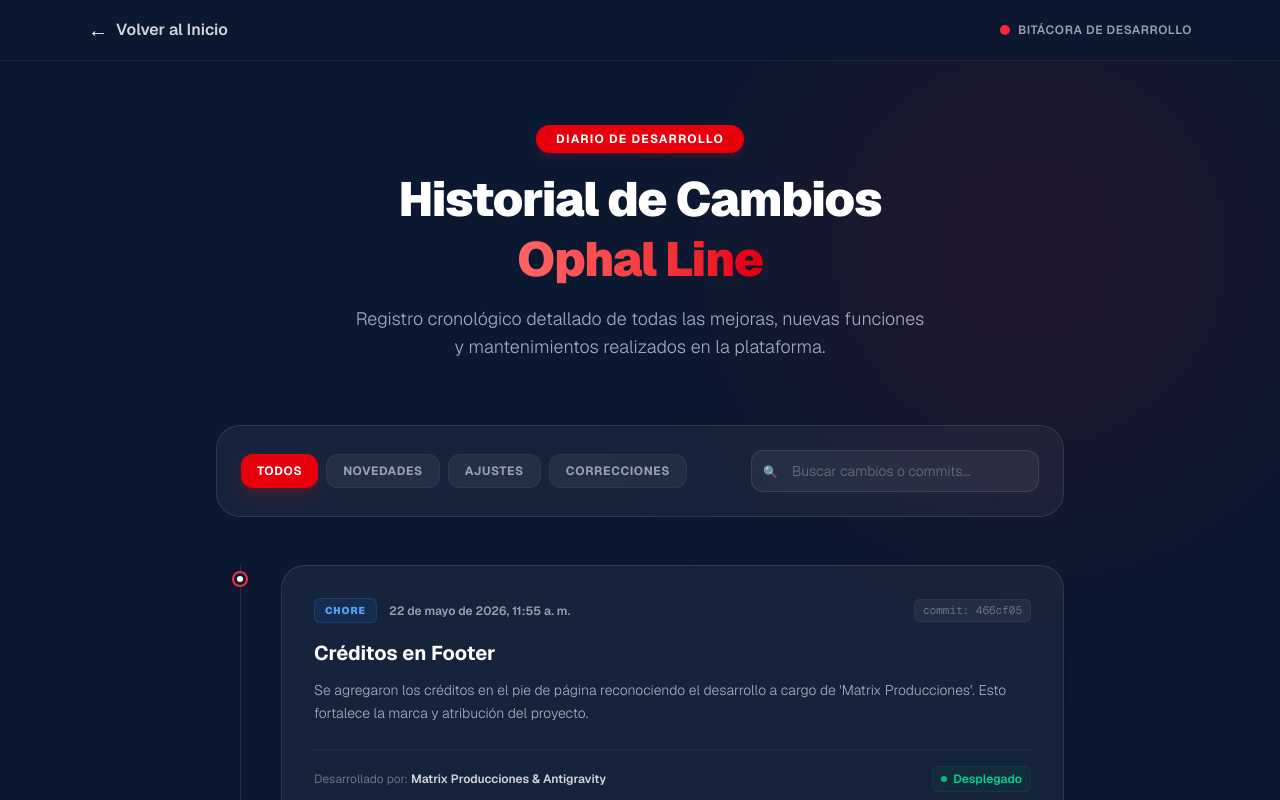
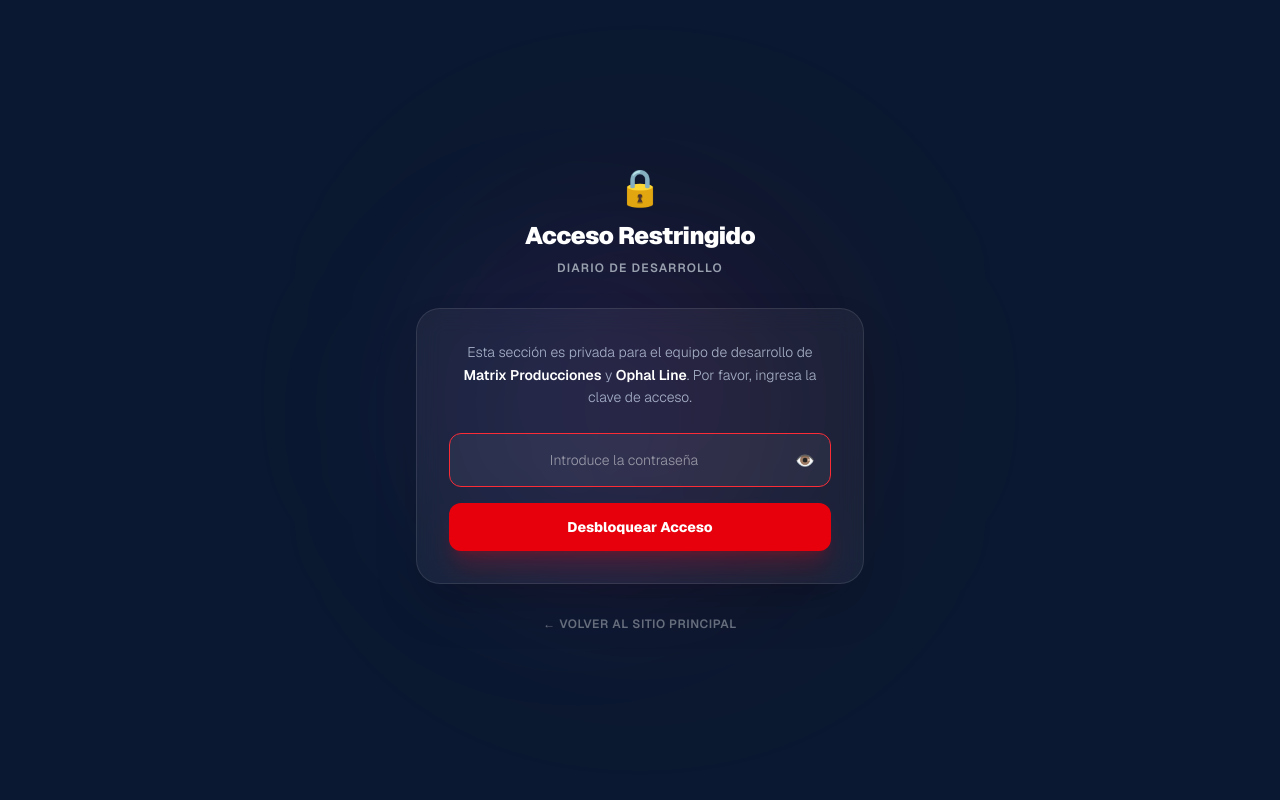
Before and after one commit to neoeliecer/ophalline, a Next.js app: page /diario in a window 1280 px wide. Shown: the top 800 px of the page. Built offline with nearby package versions, Linux system fonts and the light colour scheme.

Commit message:
security: Protect /diario page with a premium password gate lock screen

```diff
--- a/app/diario/page.tsx
+++ b/app/diario/page.tsx
@@ -1,6 +1,6 @@
 "use client";
 
-import { useState } from 'react';
+import { useState, useEffect } from 'react';
 import Link from 'next/link';
 import diaryData from './diario.json';
 
@@ -15,8 +15,42 @@
 }
 
 export default function Diario() {
+  const [isAuthenticated, setIsAuthenticated] = useState<boolean>(false);
+  const [password, setPassword] = useState<string>('');
+  const [showPassword, setShowPassword] = useState<boolean>(false);
+  const [error, setError] = useState<boolean>(false);
+  const [shake, setShake] = useState<boolean>(false);
+
   const [filter, setFilter] = useState<string>('ALL');
   const [searchQuery, setSearchQuery] = useState<string>('');
+
+  // Check session storage on mount
+  useEffect(() => {
+    const auth = sessionStorage.getItem('diario_auth');
+    if (auth === 'true') {
+      setIsAuthenticated(true);
+    }
+  }, []);
+
+  const handleLogin = (e: React.FormEvent) => {
+    e.preventDefault();
+    // Clave de acceso establecida: matrix2026
+    if (password === 'matrix2026') {
+      setError(false);
+      setIsAuthenticated(true);
+      sessionStorage.setItem('diario_auth', 'true');
+    } else {
+      setError(true);
+      setShake(true);
+      setPassword('');
+      setTimeout(() => setShake(false), 500);
+    }
+  };
+
+  const handleLogout = () => {
+    setIsAuthenticated(false);
+    sessionStorage.removeItem('diario_auth');
+  };
 
   const filteredData = (diaryData as LogEntry[]).filter((item) => {
     const matchesFilter = filter === 'ALL' || item.tipo === filter;
@@ -56,6 +90,95 @@
     }
   };
 
+  // Lock Screen Render
+  if (!isAuthenticated) {
+    return (
+      <main className="min-h-screen bg-[#0a1931] text-white font-sans antialiased flex items-center justify-center p-6 relative overflow-hidden">
+        {/* CSS Keyframes injected for Shake Animation */}
+        <style>{`
+          @keyframes shake {
+            0%, 100% { transform: translateX(0); }
+            10%, 30%, 50%, 70%, 90% { transform: translateX(-6px); }
+            20%, 40%, 60%, 80% { transform: translateX(6px); }
+          }
+          .animate-shake {
+            animation: shake 0.4s ease-in-out;
+          }
+        `}</style>
+
+        {/* Background Blur Halo */}
+        <div className="absolute top-1/2 left-1/2 -translate-x-1/2 -translate-y-1/2 w-[400px] h-[400px] bg-red-600/10 rounded-full blur-[100px] pointer-events-none"></div>
+        <div className="absolute top-1/3 left-1/3 w-[300px] h-[300px] bg-blue-600/10 rounded-full blur-[80px] pointer-events-none"></div>
+
+        <div className="max-w-md w-full relative z-10 flex flex-col items-center">
+          {/* Logo / Header */}
+          <div className="mb-8 text-center">
+            <span className="text-4xl mb-3 block">🔒</span>
+            <h1 className="text-2xl font-black tracking-tight text-white mb-2">Acceso Restringido</h1>
+            <p className="text-xs text-gray-400 font-semibold tracking-widest uppercase">Diario de Desarrollo</p>
+          </div>
+
+          {/* Login Card */}
+          <div
+            className={`w-full bg-white/5 border border-white/10 rounded-3xl p-8 backdrop-blur-md shadow-2xl transition-all duration-300 ${
+              shake ? 'animate-shake border-red-500/50 shadow-red-500/5' : ''
+            }`}
+          >
+            <p className="text-sm text-blue-100/70 text-center font-light leading-relaxed mb-6">
+              Esta sección es privada para el equipo de desarrollo de <strong className="font-semibold text-white">Matrix Producciones</strong> y <strong className="font-semibold text-white">Ophal Line</strong>. Por favor, ingresa la clave de acceso.
+            </p>
+
+            <form onSubmit={handleLogin} className="space-y-4">
+              <div className="relative">
+                <input
+                  type={showPassword ? "text" : "password"}
+                  placeholder="Introduce la contraseña"
+                  value={password}
+                  onChange={(e) => {
+                    setPassword(e.target.value);
+                    if (error) setError(false);
+                  }}
+                  className={`w-full bg-white/5 border outline-none p-4 pr-12 rounded-xl text-sm font-light text-white transition-all text-center ${
+                    error ? 'border-red-500 focus:border-red-500' : 'border-white/10 focus:border-red-500'
+                  }`}
+                  autoFocus
+                />
+
+                {/* Show/Hide password toggle */}
+                <button
+                  type="button"
+                  onClick={() => setShowPassword(!showPassword)}
+                  className="absolute right-4 top-4 text-gray-400 hover:text-white transition-colors"
+                >
+                  {showPassword ? "🙈" : "👁️"}
+                </button>
+              </div>
+
+              {error && (
+                <p className="text-xs text-red-400 text-center font-semibold animate-pulse">
+                  Contraseña incorrecta. Inténtalo de nuevo.
+                </p>
+              )}
+
+              <button
+                type="submit"
+                className="w-full bg-red-600 hover:bg-red-700 text-white py-3.5 rounded-xl font-extrabold text-sm shadow-xl shadow-red-600/20 hover:shadow-red-700/30 transition-all duration-200 cursor-pointer"
+              >
+                Desbloquear Acceso
+              </button>
+            </form>
+          </div>
+
+          {/* Back Link */}
+          <Link href="/" className="mt-8 text-xs text-gray-500 hover:text-gray-300 font-semibold tracking-wider uppercase transition-colors">
+            ← Volver al Sitio Principal
+          </Link>
+        </div>
+      </main>
+    );
+  }
+
+  // Full Timeline Render
   return (
     <main className="min-h-screen bg-[#0a1931] text-white font-sans antialiased relative overflow-hidden">
       {/* Background Gradients */}
@@ -71,9 +194,19 @@
               <span className="font-semibold text-gray-300 group-hover:text-white transition-colors">Volver al Inicio</span>
             </div>
           </Link>
-          <div className="flex items-center gap-2">
-            <span className="h-2.5 w-2.5 rounded-full bg-red-500 animate-pulse"></span>
-            <span className="text-xs text-gray-400 font-semibold tracking-wider uppercase">Bitácora de Desarrollo</span>
+
+          <div className="flex items-center gap-4">
+            <div className="flex items-center gap-2">
+              <span className="h-2.5 w-2.5 rounded-full bg-red-500 animate-pulse"></span>
+              <span className="text-xs text-gray-400 font-semibold tracking-wider uppercase hidden sm:inline-block">Bitácora de Desarrollo</span>
+            </div>
+
+            <button
+              onClick={handleLogout}
+              className="text-xs font-bold text-gray-400 hover:text-red-400 hover:bg-red-500/5 border border-white/5 hover:border-red-500/20 px-3 py-1.5 rounded-xl transition-all duration-300"
+            >
+              Cerrar Sesión 🔒
+            </button>
           </div>
         </div>
       </header>
```
